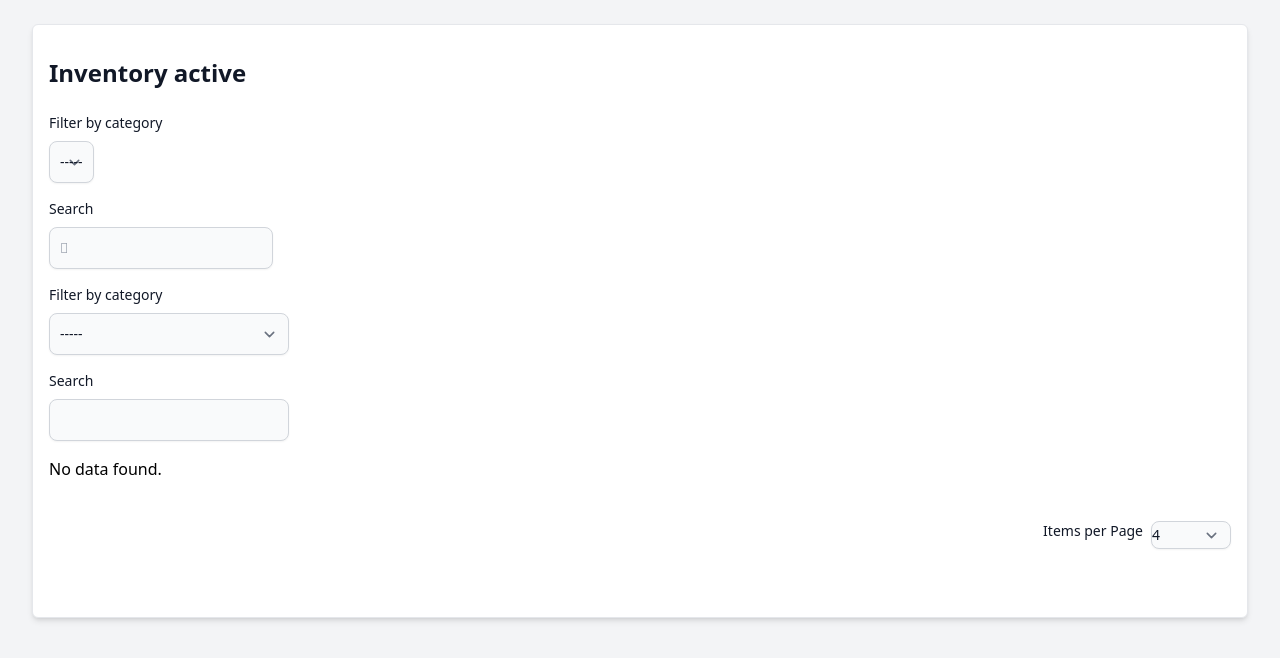
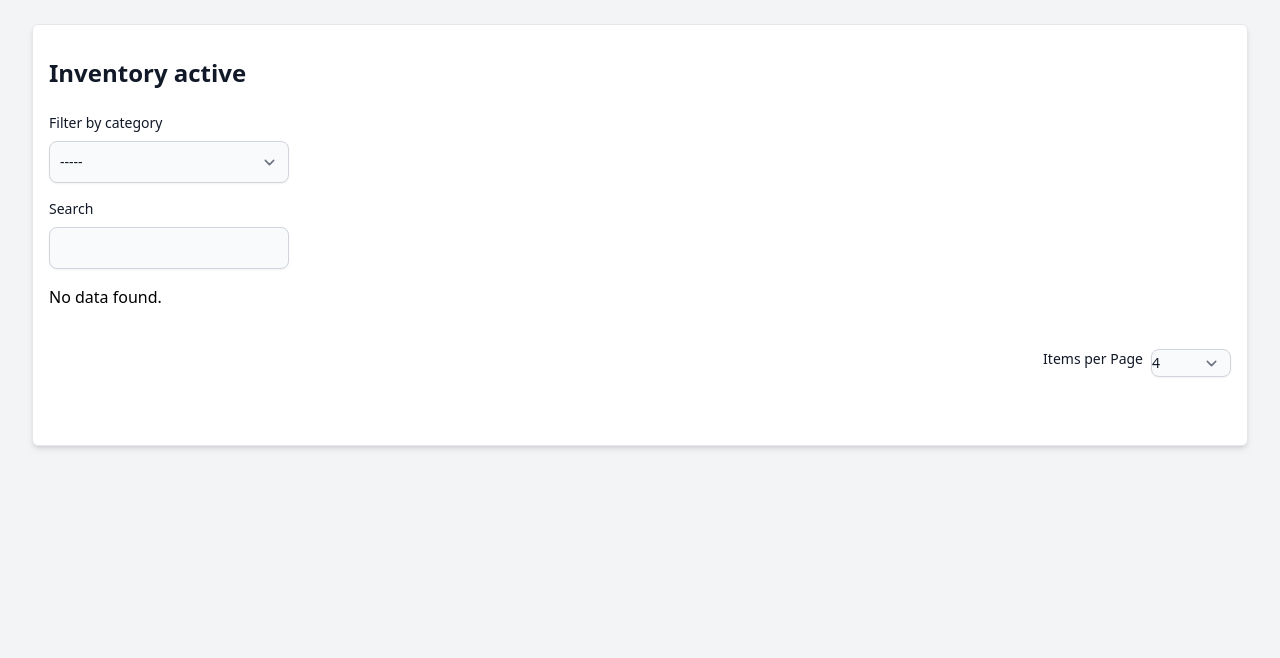
Before and after one commit to PanteraLX/iwa-inventory, a Django app: page /inventory_items in a window 1280 px wide. Shown: the part 64-722 px from the top of the page. Run offline with Django 4.2, Linux system fonts and the light colour scheme; data that the repository does not hold is empty; style sheets or scripts are compiled from the project's sources; parts of the project's set-up code (start-up, migrations or seed data) failed here and were passed over; some libraries are stand-ins or nearby versions.

Commit message:
Remove duplicated filter funtion

```diff
--- a/app/templates/inventory/inventory_items.html
+++ b/app/templates/inventory/inventory_items.html
@@ -60,18 +60,8 @@ Products
             id="create-new-item-button">
             <i class="fa fa-plus text-white text-center h-full w-full mt-3"></i>
         </a>
-
         {% endif %}
     </h1>
-    <label for="inventory-filter-select" class="block mb-2 text-sm font-medium text-gray-900">Filter by category</label>
-    <select class="iwa-input mb-4" id="inventory-filter-select">
-        <option value="" selected>-----</option>
-        {% for category in categories %}
-        <option value="{{category.id}}">{{ category }}</option>
-        {% endfor %}
-    </select>
-    <label for="inventory-search" class="block mb-2 text-sm font-medium text-gray-900">Search</label>
-    <input class="iwa-input mb-4 normal-case fa fa-search" id="inventory-search" type="text"  placeholder="&#xF002;">
     {% endif %}
     {% if page_name == 'inactive' %}
     <h1 class="iwa-h1">Inventory archive</h3>
```
